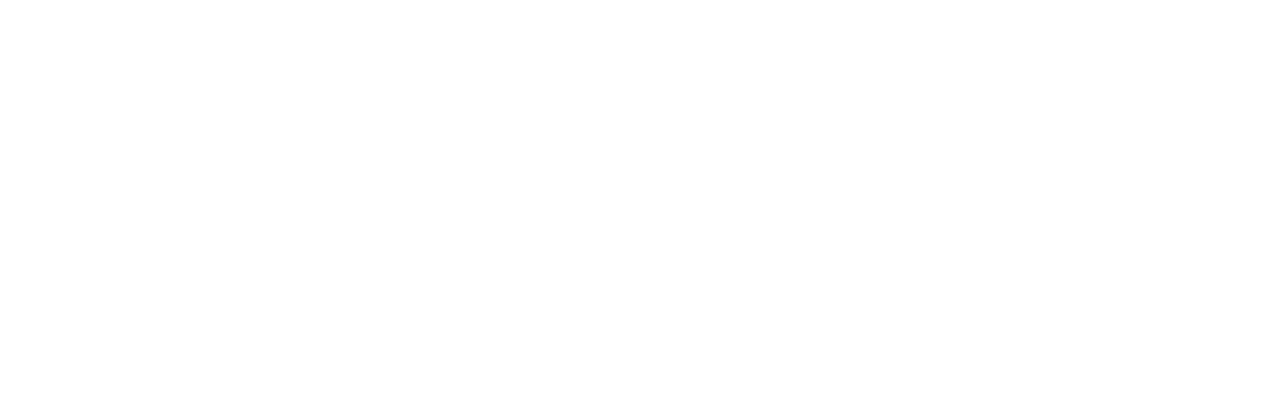
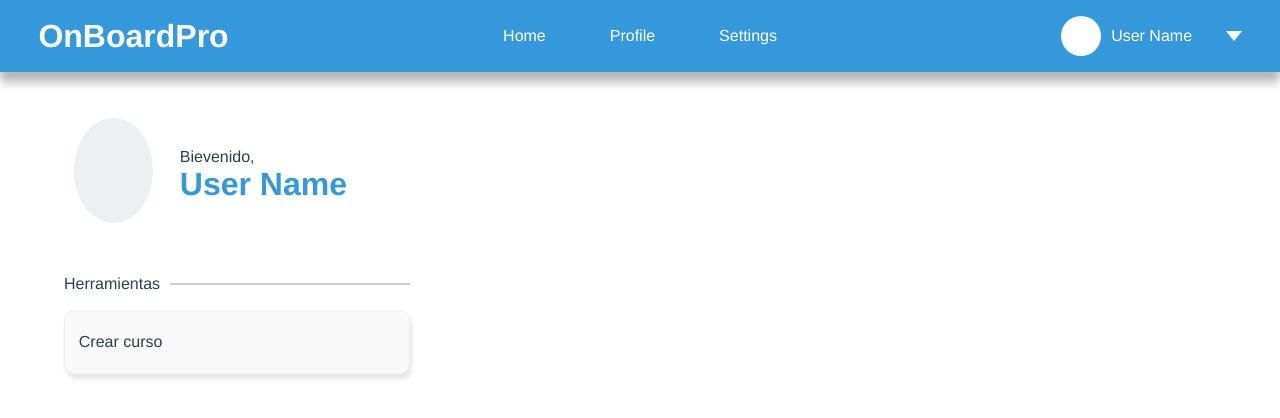
Before and after one commit to sergioangelpaez/OnBoardPro, a React (Create React App) app: page /home in a window 1280 px wide. Shown: the top 418 px of the page. Built offline with nearby package versions, Linux system fonts and the light colour scheme.

Commit message:
Admin Homepage Partially Implemented
- Added the Layout element to be used for all pages.
- Partially added Admin Homepage
- Still need to work on Adding CoursesOverview component.

```diff
--- a/src/App.js
+++ b/src/App.js
@@ -10,7 +10,6 @@
         <Router>
             <Routes>
                 <Route path="/" element={<Login />} />
-
                 <Route path="/" element={<Layout />}>
                     <Route path="home" element={<Home />} />
                 </Route>
--- /dev/null
+++ b/src/components/Admin/Tool.jsx
@@ -0,0 +1,12 @@
+import styles from '../../styles/Admin/Tool.module.scss';
+import GreyContainer from '../GreyContainer';
+
+const Tool = ( {tittle, onclick} ) => {
+    return (
+        <div className={styles.ToolContainer}>
+            {tittle}
+        </div>
+    );
+}
+
+export default Tool;
--- a/src/components/Layout.jsx
+++ b/src/components/Layout.jsx
@@ -1,11 +1,58 @@
-const Layout = ({ children }) => {
+import React from 'react';
+import { Outlet, Link } from 'react-router-dom';
+import styles from '../styles/Layout.module.scss';
+import { useState } from 'react';
+
+const Layout = () => {
+
+    const [headerUsername, setheaderUsername] = useState('User Name');
+    const [isMenuVisible, setMenuVisible] = useState(false);
+
+    const toggleMenu = () => {
+        setMenuVisible((prev) => !prev);
+    };
+
     return (
-        <div>
-            <div>
-                {children}
-            </div>
+        <div className={styles.MainContainer}>
+            <header>
+                <div className={styles.LogoContainer}>
+                    <h1>OnBoardPro</h1>
+                </div>
+                <div className={styles.menuHeader}>
+                    <nav>
+                        <ul>
+                            <li><Link to="/home">Home</Link></li>
+                            <li><Link to="/profile">Profile</Link></li>
+                            <li><Link to="/settings">Settings</Link></li>
+                        </ul>
+                    </nav>
+                </div>
+                <div className={styles.userMenu}>
+                    <div className={styles.userProfile}>
+                        <div className={styles.headerUserPicture}>
+
+                        </div>
+                        <div className={styles.headerUsernamePlaceholder}>
+                            <p>{headerUsername}</p>
+                        </div>
+                    </div>
+                    <div className={styles.triangle} onClick={toggleMenu}>
+                    </div>
+                    {isMenuVisible && (
+                        <div className={styles.dropdownMenu}>
+                            <ul>
+                                <li><Link to="/logros">Ver mis logros</Link></li>
+                                <li>Cerrar sesión</li>
+                            </ul>
+                        </div>
+                    )}
+                </div>
+            </header>
+            <main>
+                <Outlet />
+            </main>
         </div>
     );
-}
+};
 
 export default Layout;
--- /dev/null
+++ b/src/pages/Admin/AdminHome.jsx
@@ -0,0 +1,42 @@
+import styles from '../../styles/Admin/AdminHome.module.scss';
+import { useState } from 'react';
+import Tool from '../../components/Admin/Tool';
+
+const AdminHome = () => {
+
+    const [userName, setUserName] = useState("User Name");
+
+    return (
+        <div className={styles.adminMainContainer}>
+            <div className={styles.toolsContainer}>
+                <div className={styles.profileBanner}>
+                    <div className={styles.userPictureContainer}>
+                        <div className={styles.userPicture}>
+                        </div>
+                    </div>
+                    <div className={styles.userNameContainer}>
+                        <p>Bievenido,<br /></p>
+                        <div className={styles.userName}>
+                            <p>{userName}</p>
+                        </div>
+                    </div>
+                </div>
+                <div className={styles.tools}>
+                    <div className={styles.toolsHeader}>
+                        <div className={styles.toolsTittle}>
+                            <span>Herramientas</span>
+                        </div>
+                        <div className={styles.dividerContainer}>
+                            <hr />
+                        </div>
+                    </div>
+                    <Tool tittle="Crear curso"/>
+                </div>
+            </div>
+            <div className={styles.overviewContainer}>
+            </div>
+        </div>
+    );
+}
+
+export default AdminHome;
--- a/src/pages/Home.jsx
+++ b/src/pages/Home.jsx
@@ -1,7 +1,18 @@
+import React, { useState } from 'react';
+import AdminHome from './Admin/AdminHome';
+import styles from '../styles/Home.module.scss';
+
 const Home = () => {
+    const [role, setRole] = useState('Admin');
+
+    const toggleRole = () => {
+        setRole(prevRole => (prevRole === 'Admin' ? 'User' : 'Admin'));
+    };
+
     return (
-        <div>
-            <h1>Home</h1>
+        <div className={styles.outletContainer}>
+            {role === 'Admin' ? <AdminHome /> : <p>Error</p>}
+            {/**<button onClick={toggleRole}>Cambiar rol</button>**/}
         </div>
     );
 }
--- /dev/null
+++ b/src/styles/Admin/AdminHome.module.scss
@@ -0,0 +1,101 @@
+@import '../Variables.scss';
+
+.adminMainContainer{
+    width: 100%;
+    height: 100%;
+    display: flex;
+    padding: 3% 5%;
+    box-sizing: border-box;
+    color: $black;
+}
+
+.toolsContainer{
+    width: 30%;
+    height: 100%;
+    display: flex;
+    flex-direction: column;
+    align-items: center;
+}
+
+.userNameContainer{
+    margin-left: 5%;
+    display: flex;
+    flex-direction: column;
+    justify-content: center;
+    width: 70%;
+    p{
+        margin: 0;
+    }
+}
+
+.userName{
+    font-size: 2em;
+    font-weight: 700;
+    color: $blue;
+
+    p{
+        margin: 0;
+    }
+}
+
+.overviewContainer{
+    width: 70%;
+    height: 100%;
+}
+
+.profileBanner{
+    width: 100%;
+    height: 20%;
+    box-sizing: border-box;
+    display: flex;
+    justify-content: space-between;
+    margin-bottom: 10%;
+}
+
+.userPictureContainer{
+    width: 30%;
+    height: 100%;
+    display: flex;
+    justify-content: center;
+    align-items: center;
+}
+
+.userPicture{
+    width: 80%;
+    height: 80%;
+    border-radius: 50%;
+    background-color: $grey;
+    display: flex;
+    justify-content: center;
+    align-items: center;
+    margin-bottom: 10%;
+    box-sizing: border-box;
+}
+
+.tools{
+    height: 50%;
+    width: 100%;
+    box-sizing: border-box;
+}
+
+.toolsHeader {
+    display: flex;
+    flex-direction: row;
+    justify-content: space-between;
+    width: 100%;
+    height: fit-content;
+    margin-bottom: 5%;
+}
+
+.dividerContainer{
+    display: flex;
+    align-items: center;
+    margin-left: 3%;
+    width: 100%;
+}
+
+.toolsTittle {
+    display: flex;
+    align-items: center;
+    font-size: 1em;
+}
--- /dev/null
+++ b/src/styles/Admin/Tool.module.scss
@@ -0,0 +1,21 @@
+@import "../Variables.scss";
+
+.ToolContainer {
+    width: 100%;
+    height: 8vh;
+    cursor: pointer;
+    border: 1px solid $grey;
+    display: flex;
+    align-items: center;
+    padding: 2% 4%;
+    border-radius: 10px;
+    background-color: #f9f9f9;
+    box-shadow: 2px 5px 5px rgba(0, 0, 0, 0.1);
+    box-sizing: border-box;
+    transition: background-color 0.3s ease, box-shadow 0.3s ease;
+}
+
+.ToolContainer:hover {
+    background-color: #e6e6e6;
+    box-shadow: 4px 8px 8px rgba(0, 0, 0, 0.2);
+}
--- /dev/null
+++ b/src/styles/Home.module.scss
@@ -0,0 +1,4 @@
+.outletContainer{
+    width: 100%;
+    height: 91vh;
+}
--- /dev/null
+++ b/src/styles/Layout.module.scss
@@ -0,0 +1,154 @@
+@import 'variables.scss';
+
+.MainContainer{
+    width: 100%;
+    height: 100vh;
+}
+
+header{
+    width: 100%;
+    height: 9vh;
+    background-color: $blue;
+    display: flex;
+    justify-content: space-between;
+    align-items: center;
+    padding: 0 3%;
+    box-sizing: border-box;
+    color: white;
+    position: relative;
+    box-shadow: 0 10px 10px rgba(0, 0, 0, 0.3);
+}
+
+.menuHeader {
+    position: absolute;
+    left: 50%;
+    transform: translateX(-50%);
+    font-weight: 500;
+}
+
+.LogoContainer{
+    display: flex;
+    align-items: center;
+
+    h1{
+        margin: 0px;
+    }
+}
+
+nav ul {
+    list-style: none;
+    padding: 0;
+    margin: 0;
+    display: flex;
+    gap: 2rem;
+}
+
+nav li {
+    display: inline;
+}
+
+nav a {
+    text-decoration: none;
+    color: white;
+    padding: 0.5rem 1rem;
+    border-radius: 5px;
+    transition: background-color 0.3s ease;
+}
+
+nav a:hover {
+    background-color: $grey;
+    color: $dark-grey;
+}
+
+.userMenu{
+    display: flex;
+    justify-content: space-between;
+    align-items: center;
+    width: 15%;
+}
+
+.userProfile{
+    display: flex;
+    align-items: center;
+    cursor: pointer;
+}
+
+.headerUserPicture{
+    width: 40px;
+    height: 40px;
+    border-radius: 50%;
+    background-color: white;
+    display: flex;
+    justify-content: center;
+    align-items: center;
+}
+
+.headerUserPicture img{
+    width: 80%;
+    height: 80%;
+    border-radius: 50%;
+}
+
+.headerUsernamePlaceholder{
+    margin-left: 10px;
+}
+
+.headerMenuArrow{
+    cursor: pointer;
+}
+
+.triangle {
+    width: 0;
+    height: 0;
+    border-left: 7px solid transparent;
+    border-right: 7px solid transparent;
+    border-top: 10px solid rgb(255, 255, 255);
+}
+
+.userMenu {
+    position: relative; // Importante para que el menú se posicione correctamente
+}
+
+.triangle {
+    width: 0;
+    height: 0;
+    border-left: 8px solid transparent;
+    border-right: 8px solid transparent;
+    border-top: 10px solid white;
+    cursor: pointer;
+}
+
+.dropdownMenu {
+    position: absolute;
+    top: 100%;
+    right: 0;
+    background-color: white;
+    border: 1px solid #ccc;
+    border-radius: 4px;
+    box-shadow: 0px 4px 6px rgba(0, 0, 0, 0.1);
+    padding: 8px 0;
+    z-index: 10;
+    width: 100%;
+    color: black;
+
+    ul {
+        list-style: none;
+        margin: 0;
+        padding: 0;
+
+        li {
+            padding: 8px 16px;
+            cursor: pointer;
+            color: black;
+
+            &:hover {
+                background-color: $grey;
+            }
+
+            a {
+                text-decoration: none;
+                color: black;
+            }
+        }
+    }
+}
```
Also changed, not shown: src/components/Admin/CourseOverview.jsx (added, +9 -0 lines), src/assets/profilePicture.png (added), src/components/Admin/ReportOverview.jsx (added), src/styles/Admin/CourseOverview.module.scss (added).
